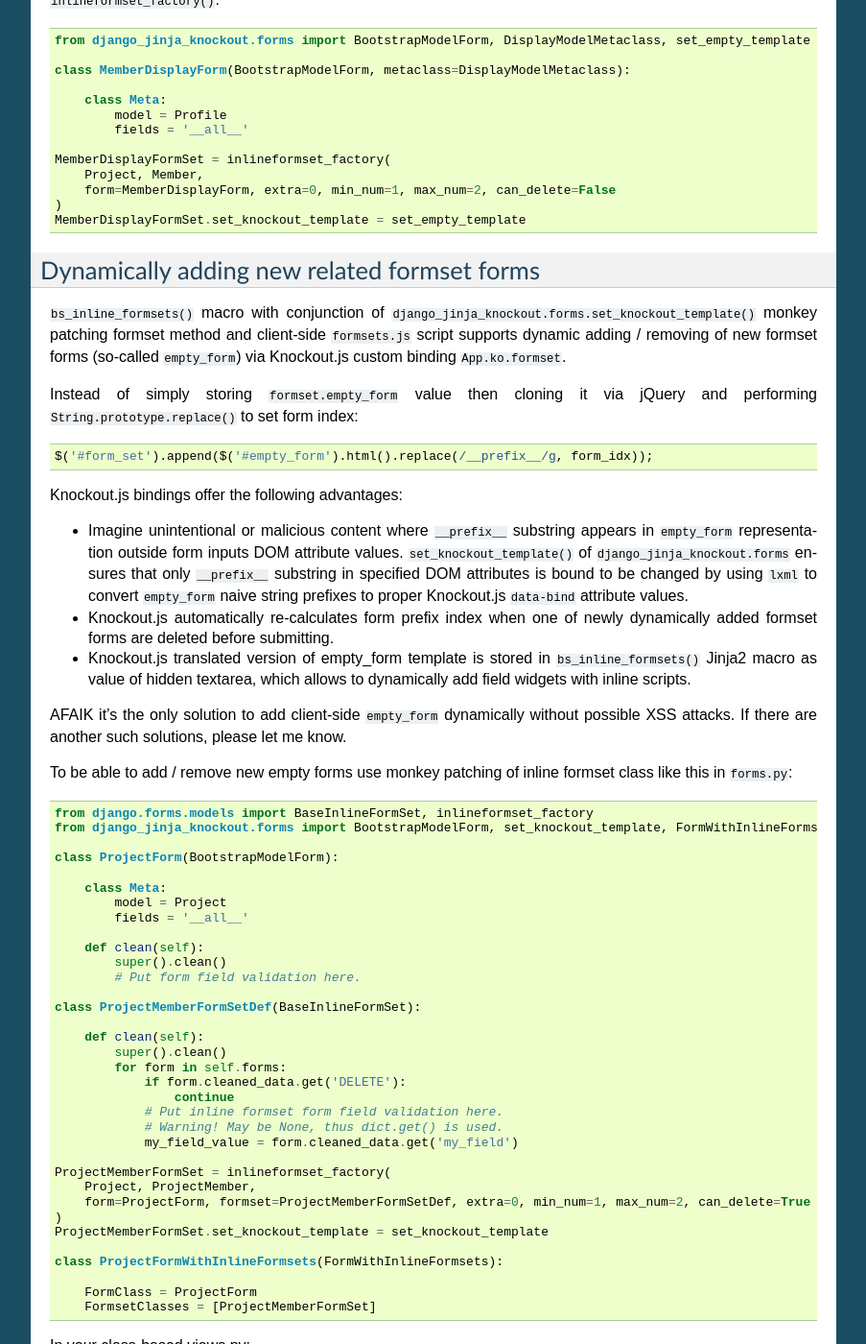
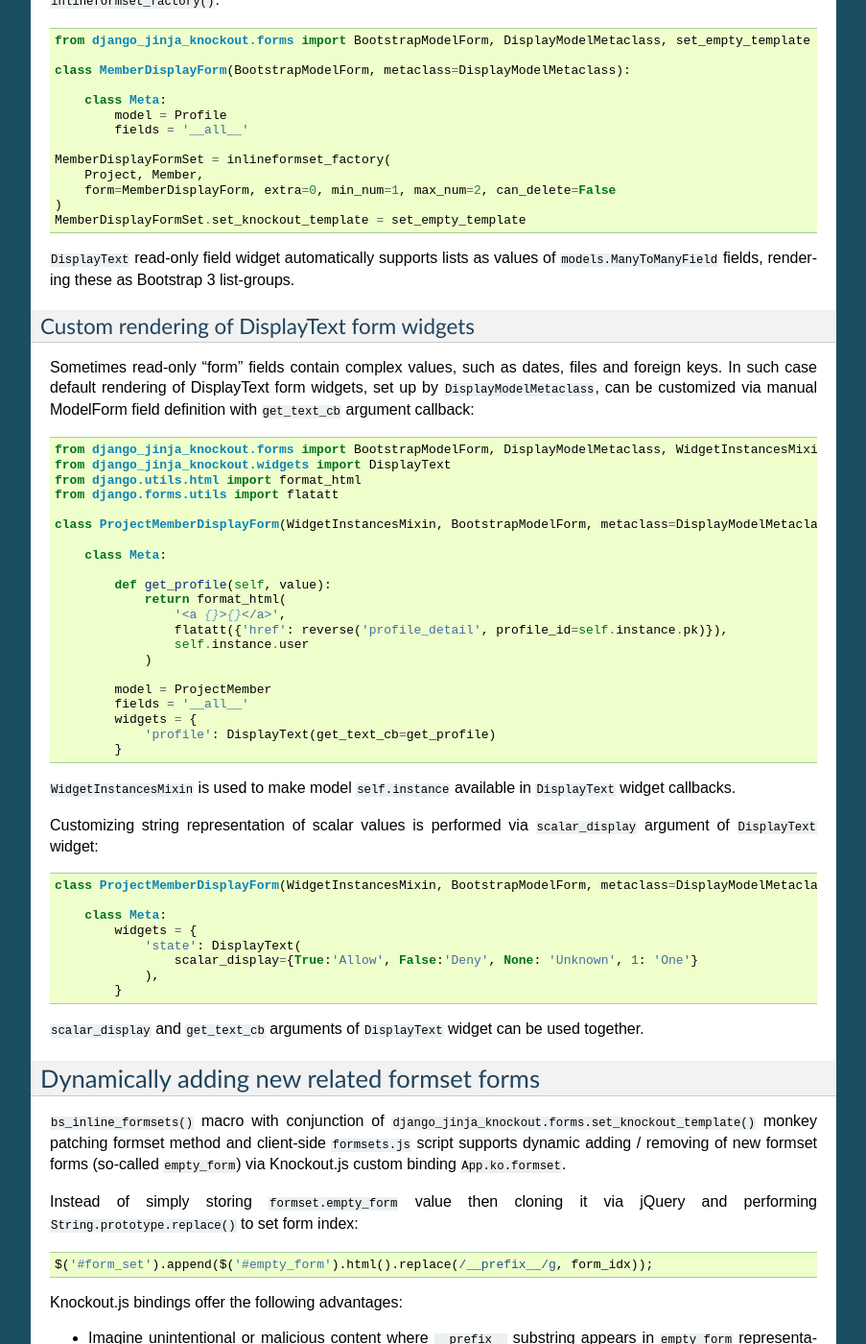
Before and after one commit to Dmitri-Sintsov/django-jinja-knockout, a Sphinx documentation site: the page built from docs/forms.rst, in a window 1280 px wide and 1400 px high, scrolled down 2380 px. Shown: the whole window at 96% size, without its empty margins (198-1101 px from the left). Built offline with Sphinx 7.4.7, drawn with Linux system fonts in a browser that asks for light colours; some of the changed text lies outside the part shown.

Commit message:
Updated forms.rst.

```diff
--- a/docs/forms.rst
+++ b/docs/forms.rst
@@ -155,6 +155,55 @@ In case related many to one inline formset ModelForms should be included into re
     )
     MemberDisplayFormSet.set_knockout_template = set_empty_template
 
+
+``DisplayText`` read-only field widget automatically supports lists as values of ``models.ManyToManyField`` fields,
+rendering these as Bootstrap 3 list-groups.
+
+Custom rendering of DisplayText form widgets
+~~~~~~~~~~~~~~~~~~~~~~~~~~~~~~~~~~~~~~~~~~~~
+
+Sometimes read-only "form" fields contain complex values, such as dates, files and foreign keys. In such case default
+rendering of DisplayText form widgets, set up by ``DisplayModelMetaclass``, can be customized via manual ModelForm field
+definition with ``get_text_cb`` argument callback::
+
+    from django_jinja_knockout.forms import BootstrapModelForm, DisplayModelMetaclass, WidgetInstancesMixin
+    from django_jinja_knockout.widgets import DisplayText
+    from django.utils.html import format_html
+    from django.forms.utils import flatatt
+
+    class ProjectMemberDisplayForm(WidgetInstancesMixin, BootstrapModelForm, metaclass=DisplayModelMetaclass):
+
+        class Meta:
+
+            def get_profile(self, value):
+                return format_html(
+                    '<a {}>{}</a>',
+                    flatatt({'href': reverse('profile_detail', profile_id=self.instance.pk)}),
+                    self.instance.user
+                )
+
+            model = ProjectMember
+            fields = '__all__'
+            widgets = {
+                'profile': DisplayText(get_text_cb=get_profile)
+            }
+
+``WidgetInstancesMixin`` is used to make model ``self.instance`` available in ``DisplayText`` widget callbacks.
+
+Customizing string representation of scalar values is performed via ``scalar_display`` argument of ``DisplayText``
+widget::
+
+    class ProjectMemberDisplayForm(WidgetInstancesMixin, BootstrapModelForm, metaclass=DisplayModelMetaclass):
+
+        class Meta:
+            widgets = {
+                'state': DisplayText(
+                    scalar_display={True:'Allow', False:'Deny', None: 'Unknown', 1: 'One'}
+                ),
+            }
+
+``scalar_display`` and ``get_text_cb`` arguments of ``DisplayText`` widget can be used together.
+
 Dynamically adding new related formset forms
 --------------------------------------------
 
```
